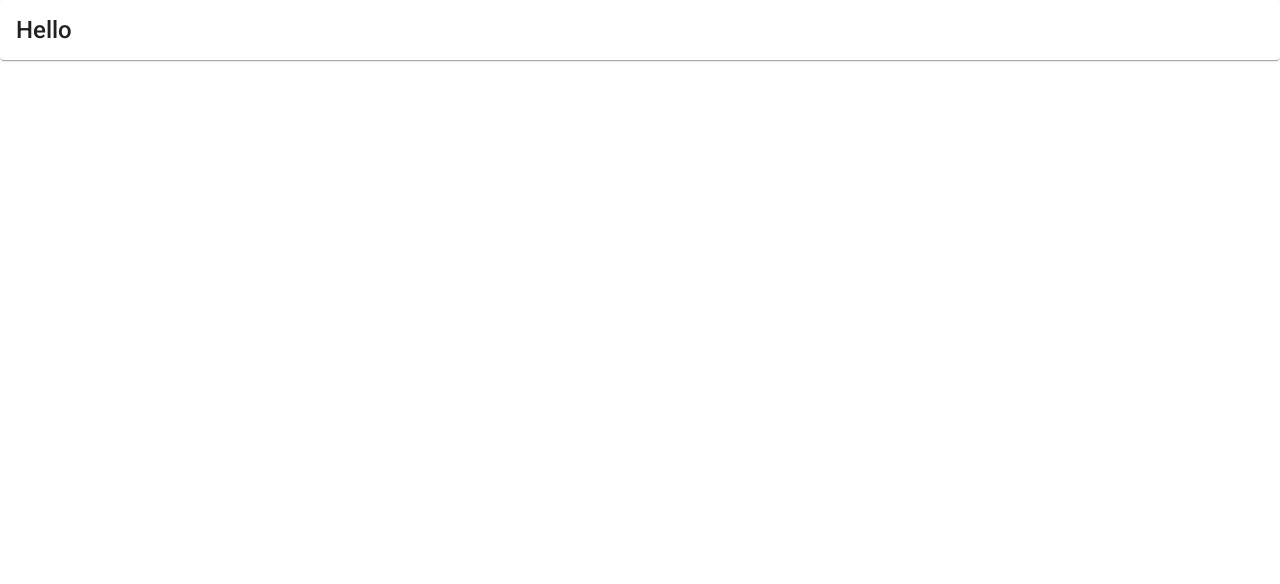
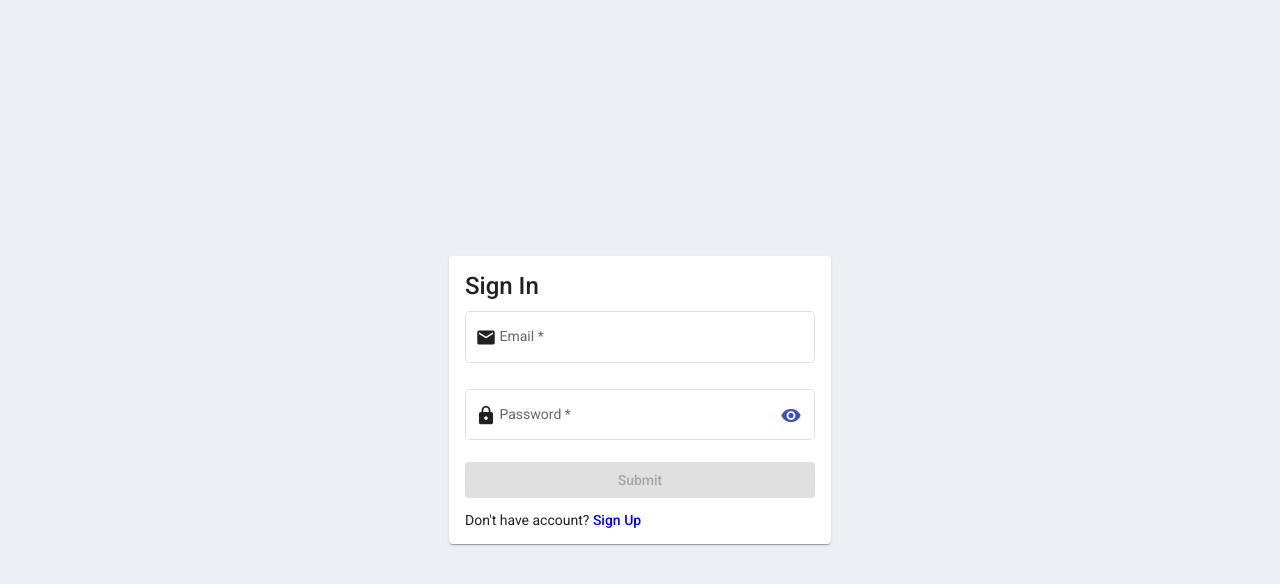
Before and after one commit to nimeresam/ABC_Complaints, an Angular app in the folder client/: page /1/login in a window 1280 px wide. Shown: the top 584 px of the page. Built offline with nearby package versions, Linux system fonts and the light colour scheme.

Commit message:
add login page content

```diff
--- a/client/src/app/app-routing.module.ts
+++ b/client/src/app/app-routing.module.ts
@@ -1,10 +1,21 @@
 import { NgModule } from '@angular/core';
 import { Routes, RouterModule } from '@angular/router';
+import { AppComponent } from './app.component';
 
 const routes: Routes = [
   {
     path: ':user',
-    loadChildren: () => import('./complaints/complaints.module').then(m => m.ComplaintsModule)
+    component: AppComponent,
+    children: [
+      {
+        path: '',
+        loadChildren: () => import('./complaints/complaints.module').then(m => m.ComplaintsModule)
+      },
+      {
+        path: 'login',
+        loadChildren: () => import('./login/login.module').then(m => m.LoginModule)
+      }
+    ]
   },
   {
     path: '',
--- a/client/src/app/complaints/complaints-routing.module.ts
+++ b/client/src/app/complaints/complaints-routing.module.ts
@@ -10,10 +10,6 @@ const routes: Routes = [
     component: ComplaintsComponent,
     canLoad: [AuthenticationService],
     canActivate: [PageAuthorizationService]
-  },
-  {
-    path: 'login',
-    loadChildren: () => import('../login/login.module').then(m => m.LoginModule)
   }
 ];
 
--- a/client/src/app/login/login.component.html
+++ b/client/src/app/login/login.component.html
@@ -1,5 +1,57 @@
-<mat-card>
-    <mat-card-title>
-        Hello
-    </mat-card-title>
-</mat-card>
+<div class="card-container">
+    <mat-card class="card" [ngSwitch]="action">
+        <mat-card-title>
+            {{ action | titlecase }}
+        </mat-card-title>
+        <mat-card-content *ngSwitchCase="'sign in'">
+            <form [formGroup]="loginForm" (ngSubmit)="submit()">
+                <mat-form-field appearance="outline">
+                    <mat-label>Email</mat-label>
+                    <input matInput required placeholder="user@example.com" type="email" formControlName="email">
+                    <mat-icon matPrefix>email</mat-icon>
+                </mat-form-field>
+                <mat-form-field appearance="outline">
+                    <mat-label>Password</mat-label>
+                    <input matInput required [type]="showPassword? 'text': 'password'" formControlName="password">
+                    <mat-icon matPrefix> {{showPassword? 'lock_open': 'lock'}} </mat-icon>
+                    <mat-icon matSuffix color="primary" style="cursor: pointer;" (click)="showPassword = !showPassword"> {{showPassword? 'visibility_off': 'visibility'}} </mat-icon>
+                </mat-form-field>
+                <button mat-raised-button color="primary" [disabled]="loginForm.invalid">
+                    Submit
+                </button>
+            </form>
+            <span class="anchor-inside">
+                Don't have account?
+                <a (click)="changeAction()">Sign Up</a>
+            </span>
+        </mat-card-content>
+        <mat-card-content *ngSwitchCase="'register'">
+            <form [formGroup]="registerForm" (ngSubmit)="submit()">
+                <mat-form-field appearance="outline">
+                    <mat-label>Full Name</mat-label>
+                    <input matInput required placeholder="ex: Mohammad Naser" type="text" formControlName="name">
+                    <mat-icon matPrefix>face</mat-icon>
+                </mat-form-field>
+                <mat-form-field appearance="outline">
+                    <mat-label>Email</mat-label>
+                    <input matInput required placeholder="user@example.com" type="email" formControlName="email">
+                    <mat-icon matPrefix>email</mat-icon>
+                </mat-form-field>
+                <mat-form-field appearance="outline">
+                    <mat-label>Password</mat-label>
+                    <input matInput required [type]="showPassword? 'text': 'password'" formControlName="password">
+                    <mat-icon matPrefix> {{showPassword? 'lock_open': 'lock'}} </mat-icon>
+                    <mat-icon matSuffix color="primary" style="cursor: pointer;" (click)="showPassword = !showPassword"> {{showPassword? 'visibility_off': 'visibility'}} </mat-icon>
+                </mat-form-field>
+                <mat-checkbox class="agreement" [checked]="agreement" (change)="agreement = !agreement">I agree to the Terms and Conditions</mat-checkbox>
+                <button mat-raised-button color="primary" [disabled]="!agreement || registerForm.invalid">
+                    Submit
+                </button>
+            </form>
+            <span class="anchor-inside">
+                Have an account?
+                <a (click)="changeAction()">Sign In</a>
+            </span>
+        </mat-card-content>
+    </mat-card>
+</div>
--- a/client/src/app/login/login.component.scss
+++ b/client/src/app/login/login.component.scss
@@ -0,0 +1,33 @@
+.card-container {
+    position: fixed;
+    top: 0;
+    bottom: 0;
+    left: 0;
+    right: 0;
+    display: flex;
+
+    .card {
+        margin: auto;
+        min-width: 350px;
+
+        form {
+            display: flex;
+            flex-direction: column;
+
+            .agreement {
+                margin-bottom: 8px;
+            }
+        }
+
+        span.anchor-inside {
+            display: block;
+            margin-top: 14px;
+
+            a {
+                font-weight: 500;
+                color: blue;
+                cursor: pointer;
+            }
+        }
+    }
+}
--- a/client/src/app/login/login.component.ts
+++ b/client/src/app/login/login.component.ts
@@ -1,4 +1,5 @@
 import { Component, OnInit } from '@angular/core';
+import { FormBuilder, FormGroup, Validators } from '@angular/forms';
 
 @Component({
   selector: 'app-login',
@@ -7,9 +8,41 @@ import { Component, OnInit } from '@angular/core';
 })
 export class LoginComponent implements OnInit {
 
-  constructor() { }
+  loginForm: FormGroup;
+  registerForm: FormGroup;
+  action: 'sign in' | 'register';
+  showPassword: boolean;
+  agreement: boolean;
+
+  constructor(
+    formBuilder: FormBuilder
+  ) {
+    this.action = 'sign in';
+
+    this.loginForm = formBuilder.group({
+      email: ['', Validators.required],
+      password: ['', Validators.required]
+    });
+
+    this.registerForm = formBuilder.group({
+      name: ['', Validators.required],
+      password: ['', Validators.required],
+      email: ['', Validators.required]
+    });
+  }
+
 
   ngOnInit(): void {
   }
 
+  changeAction() {
+    this.showPassword = false;
+    this.agreement = false;
+    this.action = this.action == 'sign in' ? 'register' : 'sign in';
+  }
+
+  submit() {
+
+  }
+
 }
--- a/client/src/app/login/login.module.ts
+++ b/client/src/app/login/login.module.ts
@@ -1,5 +1,4 @@
 import { NgModule } from '@angular/core';
-import { CommonModule } from '@angular/common';
 
 import { LoginRoutingModule } from './login-routing.module';
 import { LoginComponent } from './login.component';
--- /dev/null
+++ b/client/src/assets/css/material-icons.css
@@ -0,0 +1,23 @@
+/* fallback */
+@font-face {
+  font-family: 'Material Icons';
+  font-style: normal;
+  font-weight: 400;
+  src: url(../fonts/flUhRq6tzZclQEJ-Vdg-IuiaDsNc.woff2) format('woff2');
+}
+
+.material-icons {
+  font-family: 'Material Icons';
+  font-weight: normal;
+  font-style: normal;
+  font-size: 24px;
+  line-height: 1;
+  letter-spacing: normal;
+  text-transform: none;
+  display: inline-block;
+  white-space: nowrap;
+  word-wrap: normal;
+  direction: ltr;
+  -webkit-font-feature-settings: 'liga';
+  -webkit-font-smoothing: antialiased;
+}
--- a/client/src/styles.scss
+++ b/client/src/styles.scss
@@ -1,5 +1,10 @@
 @import '~@angular/material/theming';
+@import "./assets/css/material-icons.css";
 /* You can add global styles to this file, and also import other style files */
 
 html, body { height: 100%; }
-body { margin: 0; font-family: Roboto, "Helvetica Neue", sans-serif; }
+body {
+    margin: 0;
+    font-family: Roboto, "Helvetica Neue", sans-serif;
+    background-color: #ecf0f5;
+}
```
Also changed, not shown: client/src/app/complaints/complaints.module.ts (+3 -5 lines), client/src/app/utility/material/material.module.ts (+11 -1 lines), client/src/app/utility/utility.module.ts (+9 -2 lines), client/src/assets/fonts/flUhRq6tzZclQEJ-Vdg-IuiaDsNc.woff2 (added).
